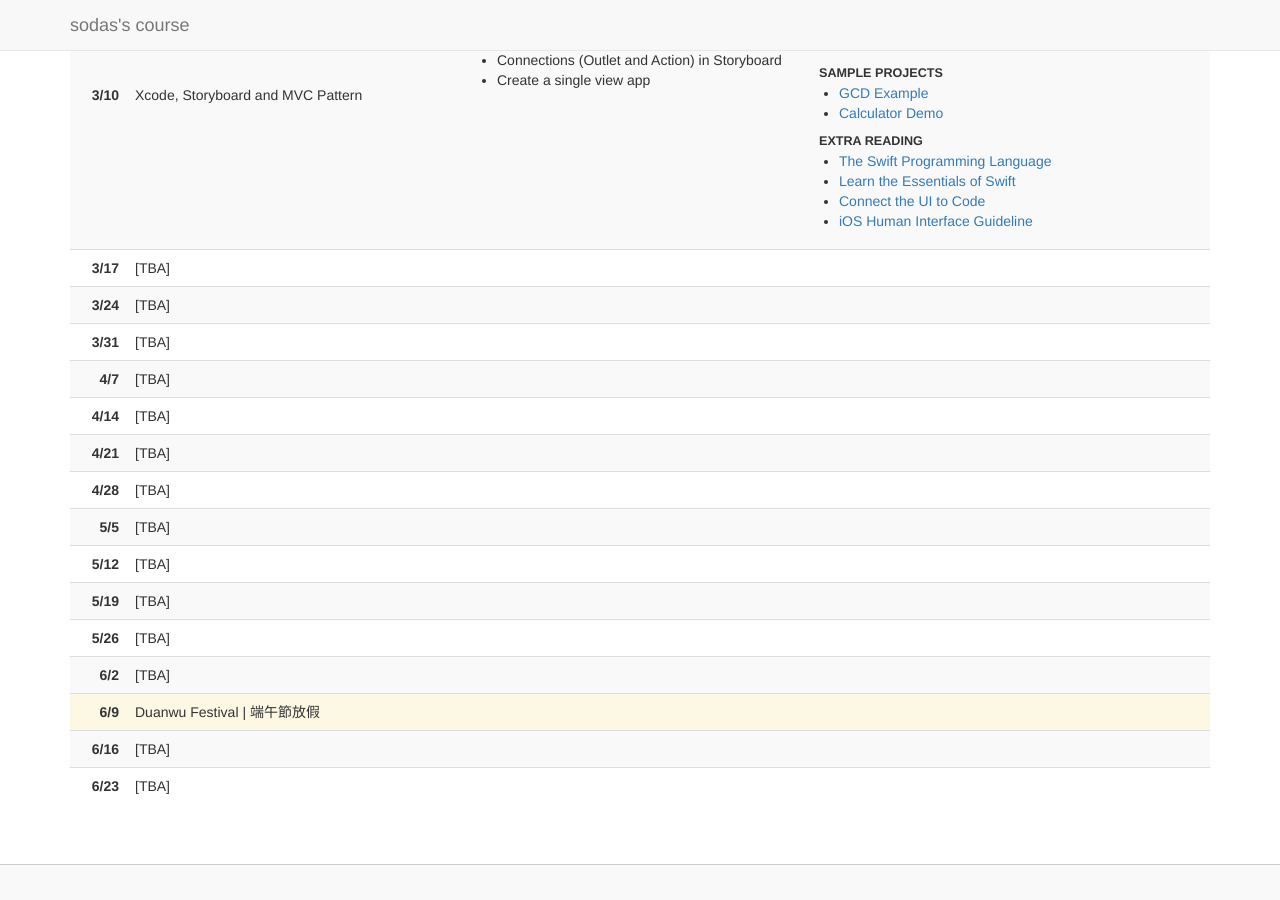
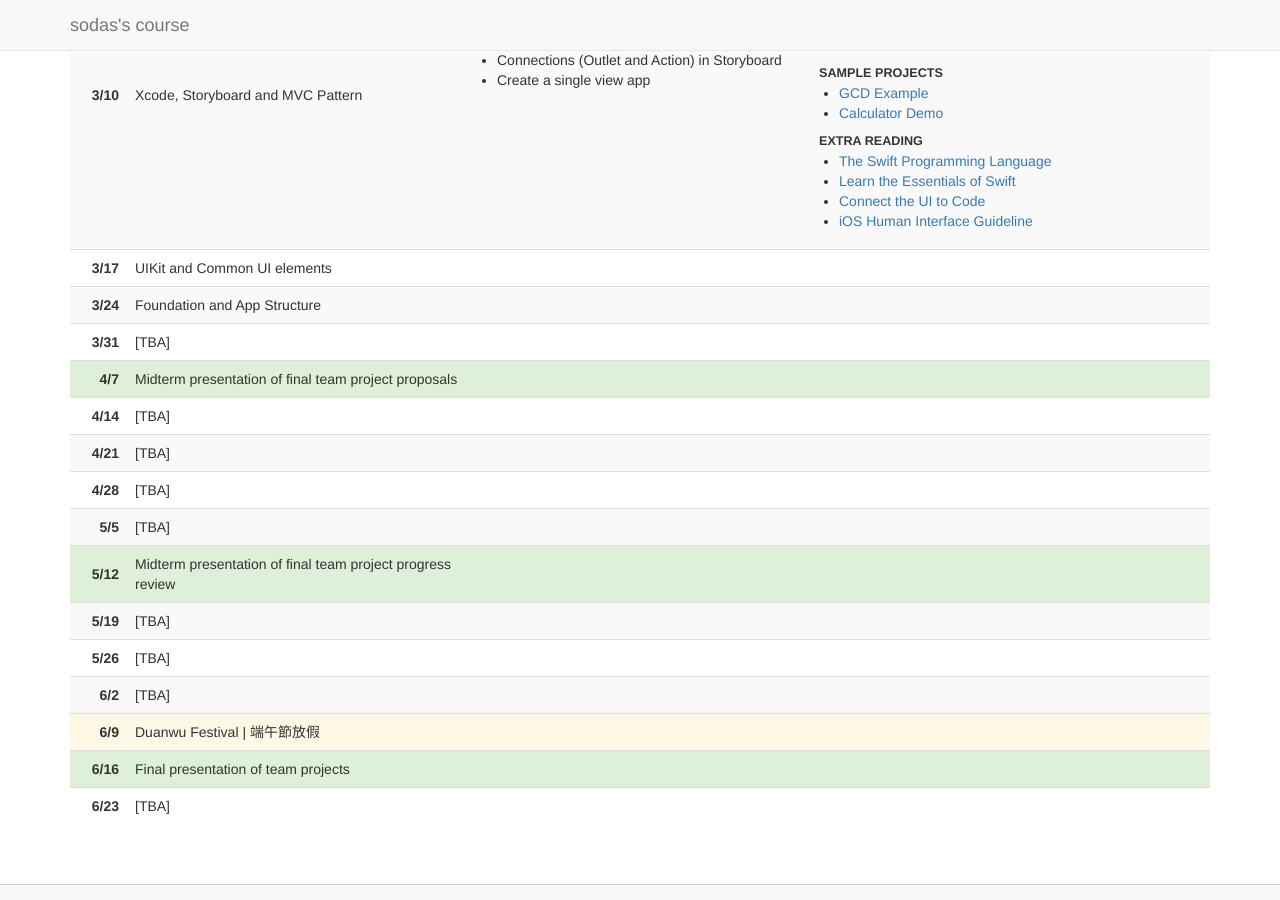
Before and after one commit to sodascourse/sodascourse.github.io, a Jekyll site: the page built from index.html, in a window 1280 px wide and 900 px high, scrolled down 1035 px. Built offline with Jekyll 4.4.1, drawn with Linux system fonts in a browser that asks for light colours.

Commit message:
Add presentation assignments

```diff
--- a/_data/spring-16-classes.yaml
+++ b/_data/spring-16-classes.yaml
@@ -77,12 +77,16 @@
         link: https://developer.apple.com/library/ios/documentation/UserExperience/Conceptual/MobileHIG/
 
 - date: 3/17
+  title: UIKit and Common UI elements
 
 - date: 3/24
+  title: Foundation and App Structure
 
 - date: 3/31
 
 - date: 4/7
+  row-class: success
+  title: Midterm presentation of final team project proposals
 
 - date: 4/14
 
@@ -93,6 +97,8 @@
 - date: 5/5
 
 - date: 5/12
+  row-class: success
+  title: Midterm presentation of final team project progress review
 
 - date: 5/19
 
@@ -105,5 +111,7 @@
   title: Duanwu Festival | 端午節放假
 
 - date: 6/16
+  row-class: success
+  title: Final presentation of team projects
 
 - date: 6/23
```
